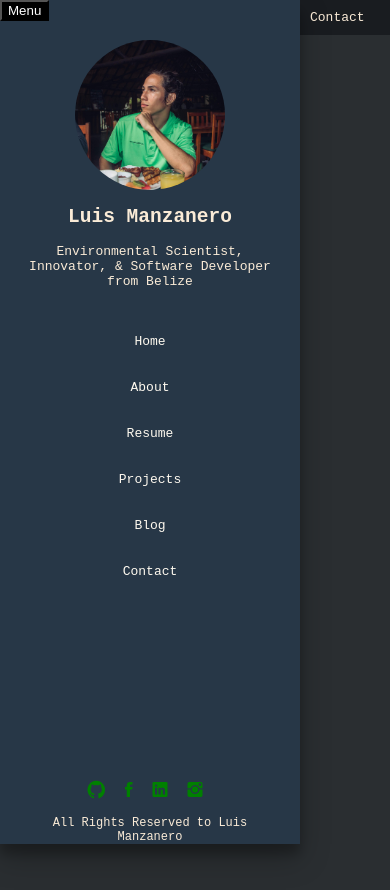
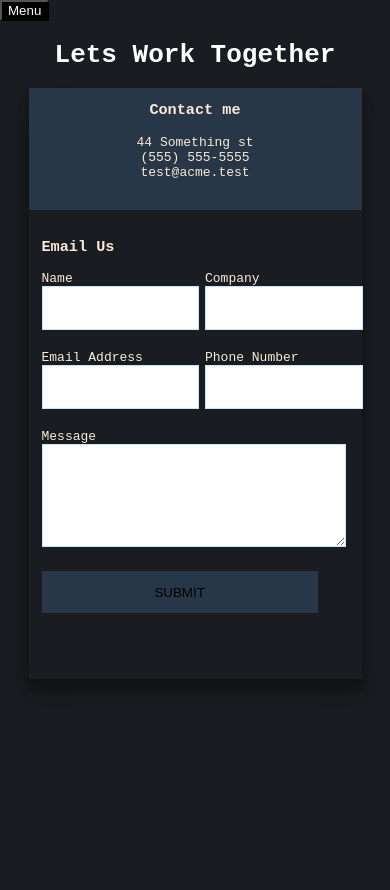
Before and after one commit to lmanzanero/lmanzanero.github.io, a React (Create React App) app in the folder client/: page /contact in a window 390 px wide. Before the commit the page ends 844 px from the top, so only its background shows below. Built offline with nearby package versions, Linux system fonts and the light colour scheme.

Commit message:
added contact page and offset navbar for mobile devices

```diff
--- a/client/src/App.css
+++ b/client/src/App.css
@@ -1,4 +1,6 @@
 body {
+  position: relative;
+  height: 100vh;
   background-color: #2a2e31;
   font-family: monospace;
   color: antiquewhite;
@@ -15,7 +17,6 @@ body {
   position: fixed;
   top: 0;
   left: 0;
-  z-index: 2;
   background-color: #273747;
   height: 100%;
   width: 300px;
@@ -58,7 +59,7 @@ body {
 
 .navBar {
   line-height: 30px;
-  margin: 30px 0 30px 0;
+  margin: 70px 0 30px 0;
 }
 
 .navBar ul {
@@ -70,13 +71,16 @@ body {
 .navBar ul li a {
   display: block;
   color: floralwhite;
+  font-weight: bolder;
   padding: 8px 16px;
   text-decoration: none;
 }
 
 .navBar ul li a:hover {
-  background-color: #555;
+  background-color: #60768a;
   color: #111418;
+  font-weight: bold;
+  transition: .4s all;
 }
 
 footer {
@@ -114,8 +118,14 @@ footer .social-links ul li a:hover {
 
 footer p {
   font-size: 12px;
+  padding: 10px;
 }
 
+/* Home Page */
+.home-page {
+  position: relative;
+  height: 100vh;
+}
 /* About Page */
 
 .about-page {
@@ -238,7 +248,7 @@ footer p {
 
 .projects-page {
   position: relative;
-  height: 100vh;
+  height: 100%;
 }
 
 .projects-options {
@@ -352,8 +362,106 @@ footer p {
   right: 30%;
 }
 
+/* Contact Form */
+.contact-page{
+  height: 100vh;
+  width:90%;
+  margin: auto;
+  padding:1em;
+}
+
+.contact-page ul{
+  list-style: none;
+  padding:0;
+}
+
+.brand{
+  text-align: center;
+}
+
+.brand span{
+  color:#fff;
+}
+
+.wrapper{
+  box-shadow: 0 14px 28px rgba(0,0,0,0.25), 0 10px 10px rgba(0,0,0,0.22);
+  height: 70%;
+}
+
+.wrapper > *{
+  padding: 1em;
+}
+
+.company-info{
+  background: #273747;
+}
+
+.company-info h3, .company-info ul{
+  text-align: center;
+  margin:0 0 1rem 0;
+}
+
+.contact{
+  background: #191c20;
+  border-top: #273747 solid 1px;
+}
+
+/* FORM STYLES */
+.contact form{
+  display: grid;
+  grid-template-columns: 1fr 1fr;
+  grid-gap:20px;
+}
+
+.contact form label{
+  display:block;
+}
+
+.contact form p{
+  margin:0;
+}
+
+.contact form .full{
+  grid-column: 1 / 3;
+}
+
+.contact form button, .contact form input, .contact form textarea{
+  width:90%;
+  padding:1em;
+  border:1px solid #c9e6ff;
+}
+
+.contact form button{
+  background: #273747;
+  border:0;
+  text-transform: uppercase;
+}
+
+.contact form button:hover,.contact form button:focus{
+  background:#92bde7;
+  color:#fff;
+  outline:0;
+  transition: background-color 2s ease-out;
+}
+
+@media(min-width:700px){
+  .wrapper{
+    display: grid;
+    grid-template-columns: 1fr 2fr;
+  }
+
+  .wrapper > *{
+    padding:2em;
+  }
+
+  .company-info h3, .company-info ul, .brand{
+    text-align: left;
+  }
+}
+
+
 /* Admin Form */
-form {
+.login-page form {
   position: relative;
   align-content: center;
   width: 500px;
@@ -363,7 +471,7 @@ form {
   margin: 0 auto;
 }
 
-form input {
+.login-page form input {
   position: relative;
   width: 400px;
   top: 30%;
@@ -383,4 +491,12 @@ form input {
   display: block;
   z-index: 3000;
   }
+
+  .navSection{
+    margin-left: -300px;
+  }
+
+  .mainSection {
+    margin-left: 0;
+  }
 }
--- a/client/src/components/pages/Admin.js
+++ b/client/src/components/pages/Admin.js
@@ -2,6 +2,7 @@ import React from 'react';
 
 const Admin = () =>{
   return (
+      <div className="login-page">
          <form>
             <label id="icon" htmlFor="username"><i className="fa fa-user"></i></label>
             <input type="text" placeholder="Username" id="username"/>
@@ -9,6 +10,7 @@ const Admin = () =>{
             <input type="password" placeholder="Password" id="password"/>
             <button type="submit" value="Sign In"></button>
         </form>
+      </div>
   );
 }
 
--- a/client/src/components/pages/Contact.js
+++ b/client/src/components/pages/Contact.js
@@ -2,8 +2,46 @@ import React from 'react';
 
 const Contact = () =>{
   return (
-    <div>
-        Contact
+    <div className="contact-page">
+        <h1 className="brand"><span>Lets Work Together</span></h1>
+        <div className="wrapper animated bounceInLeft">
+          <div className="company-info">
+              <h3>Contact me</h3>
+              <ul>
+                <li><i className="fa fa-road"></i> 44 Something st</li>
+                <li><i className="fa fa-phone"></i> (555) 555-5555</li>
+                <li><i className="fa fa-envelope"></i> test@acme.test</li>
+              </ul>
+          </div>
+          <div className="contact">
+              <h3>Email Us</h3>
+              <form>
+                <p>
+                  <label>Name</label>
+                  <input type="text" name="name"/>
+                </p>
+                <p>
+                  <label>Company</label>
+                  <input type="text" name="company"/>
+                </p>
+                <p>
+                  <label>Email Address</label>
+                  <input type="email" name="email"/>
+                </p>
+                <p>
+                  <label>Phone Number</label>
+                  <input type="text" name="phone"/>
+                </p>
+                <p className="full">
+                  <label>Message</label>
+                  <textarea name="message" rows="5"></textarea>
+                </p>
+                <p className="full">
+                  <button>Submit</button>
+                </p>
+              </form>
+          </div>
+        </div>
     </div>
   );
 }
--- a/client/src/components/pages/Home.js
+++ b/client/src/components/pages/Home.js
@@ -2,7 +2,7 @@ import React from 'react';
 
 const Home = () =>{
   return (
-    <div>
+    <div className="home-page">
         Home
     </div>
   );
```
Lines whose indentation alone changed are shown as unchanged.
